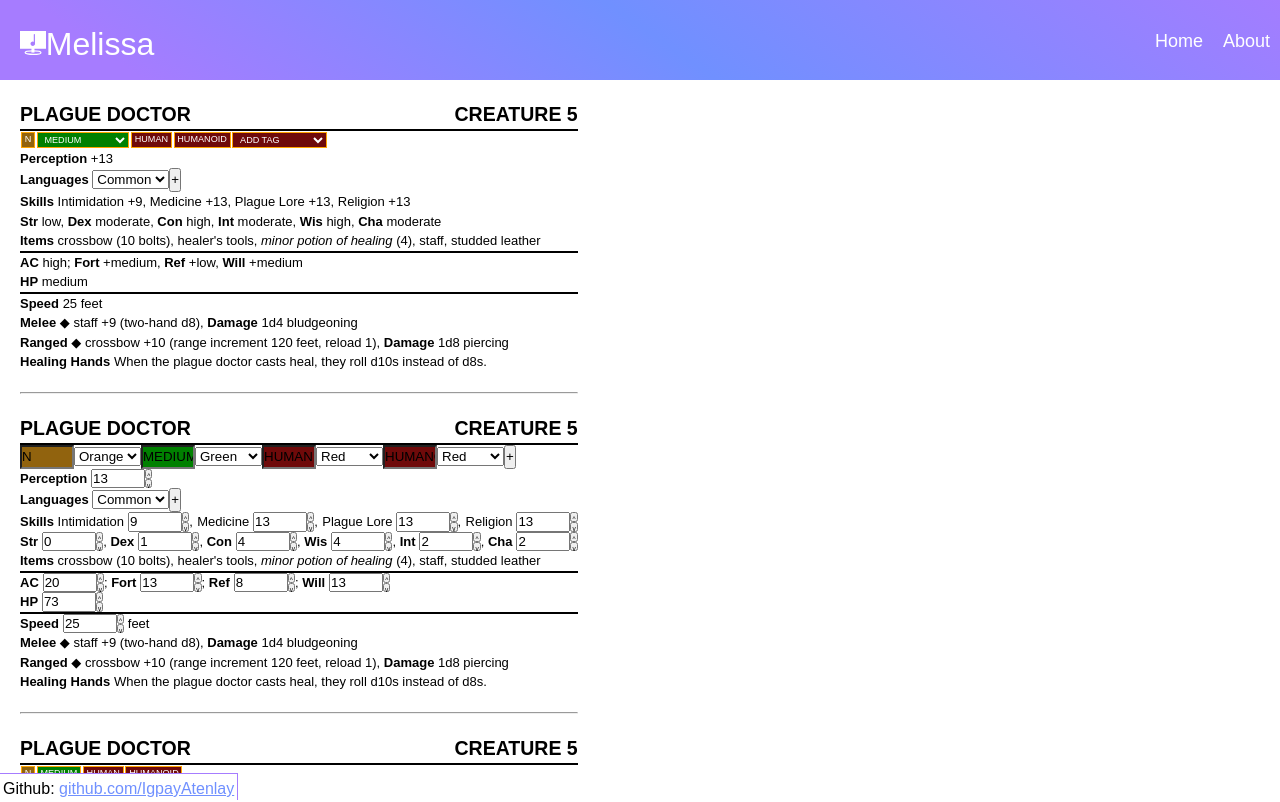
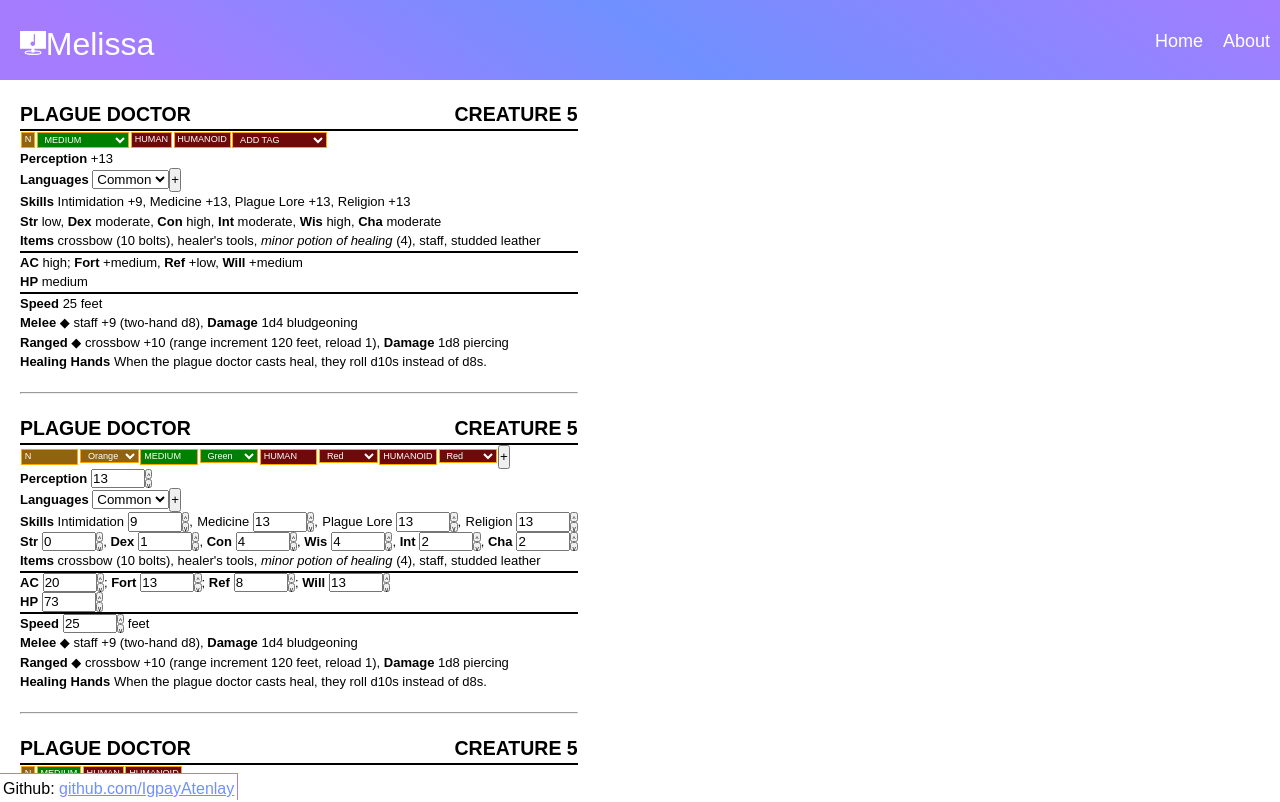
Before and after one commit to IgpayAtenlay/website, a React (Create React App) app in the folder client/: page /creatureCreator in a window 1280 px wide. Shown: the top 802 px of the page. Built offline with nearby package versions, Linux system fonts and the light colour scheme.

Commit message:
fixed tag style on custom form

```diff
--- a/client/src/css/creatureCreator/customForm.css
+++ b/client/src/css/creatureCreator/customForm.css
@@ -25,7 +25,7 @@
     display: flex;
 }
 
-.customForm .tags p {
+.customForm .tags input, .customForm .tags select, .customForm .tags option {
     color: white;
     font-size: 0.7em;
     border-color: orange;
--- a/client/src/pages/creatureCreator/customForm/tags.jsx
+++ b/client/src/pages/creatureCreator/customForm/tags.jsx
@@ -27,7 +27,7 @@ function Tag(props) {
     var {creature, setCreature} = useContext(CreatureContext);
 
     var colorOptions = colors.map(e =>
-        <option value={e} key={e}>{startCase(e)}</option>
+        <option class={e} value={e} key={e}>{startCase(e)}</option>
     );
 
     function handleChangeText(e) {
@@ -77,7 +77,7 @@ function Tag(props) {
     return (
     <div>
         <input class={props.color} id={props.id} onChange={handleChangeText} value={props.text.toUpperCase()} />
-        <select id={props.id} value={props.color} onChange={handleChangeColor}>
+        <select class={props.color} id={props.id} value={props.color} onChange={handleChangeColor}>
             {colorOptions}
             <option value="delete">Delete</option>
         </select>
```
